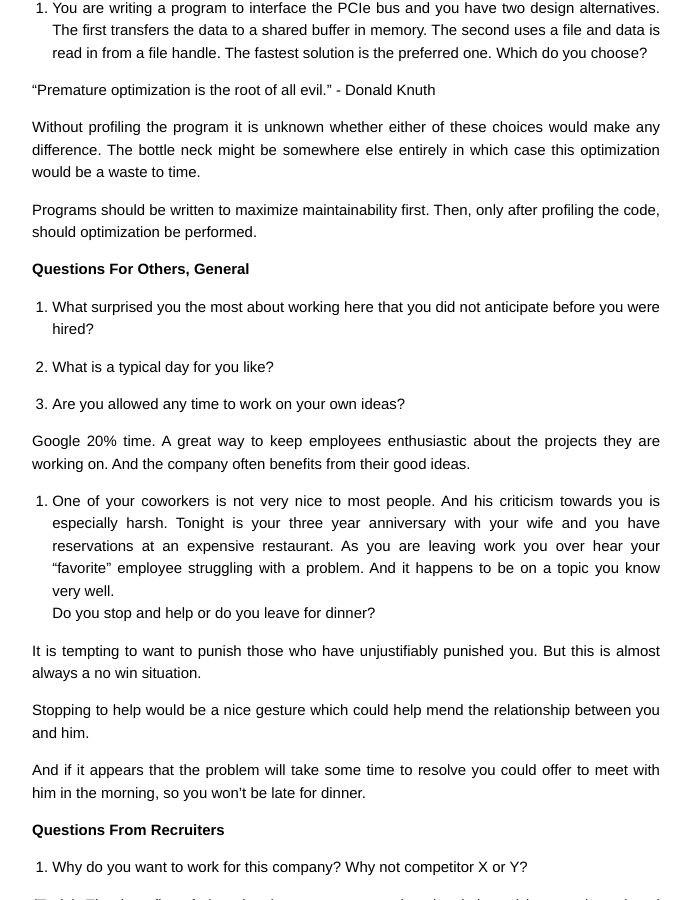
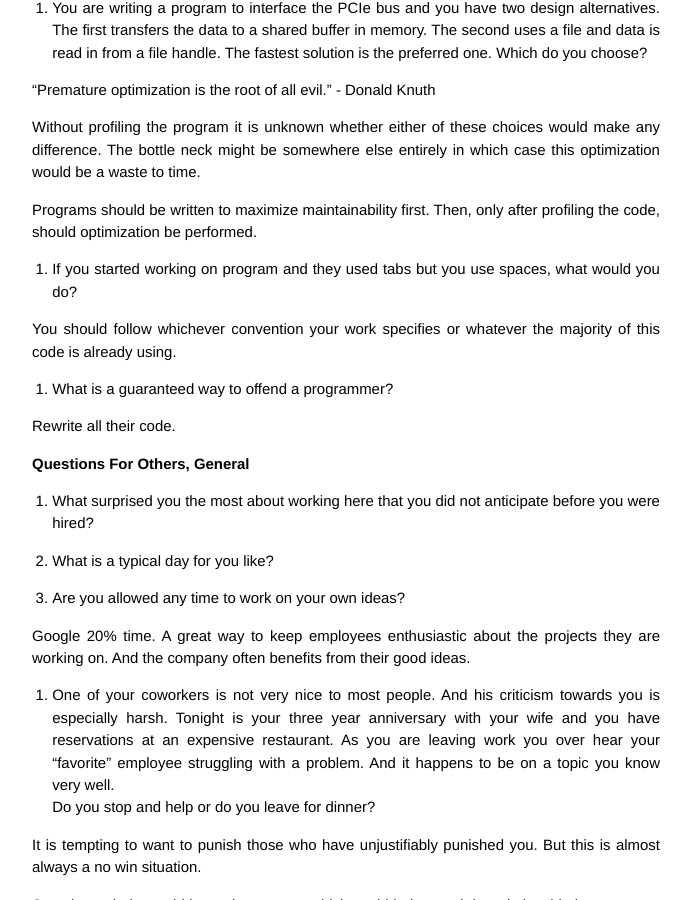
Before and after one commit to jmahler/jmahler.github.io, a Jekyll site: the page built from _posts/2014-02-22-interview_questions.md, in a window 1280 px wide and 900 px high, scrolled down 2372 px. Shown: the whole window, without its empty margins (294-985 px from the left). Built offline with Jekyll 4.4.1, drawn with Linux system fonts in a browser that asks for light colours; Markdown is read by kramdown in place of the engine named in the settings.

Commit message:
fun questions about tabs/spaces and offending programmers

```diff
--- a/_posts/2014-02-22-interview_questions.md
+++ b/_posts/2014-02-22-interview_questions.md
@@ -144,6 +144,16 @@ file handle.  The fastest solution is the preferred one.  Which do you choose?
   Programs should be written to maximize maintainability first.
   Then, only after profiling the code, should optimization be performed.
 
+1. If you started working on program and they used tabs but you use spaces,
+what would you do?
+
+  You should follow whichever convention your work specifies or whatever
+  the majority of this code is already using.
+
+1. What is a guaranteed way to offend a programmer?
+
+  Rewrite all their code.
+
 # Questions For Others, General
 
 1. What surprised you the most about working here that you did
```
